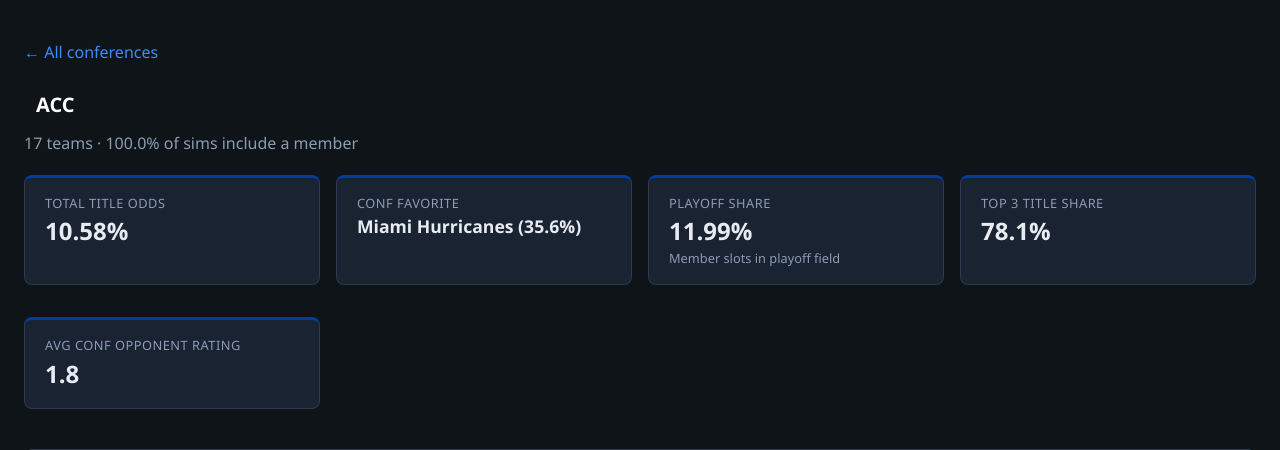
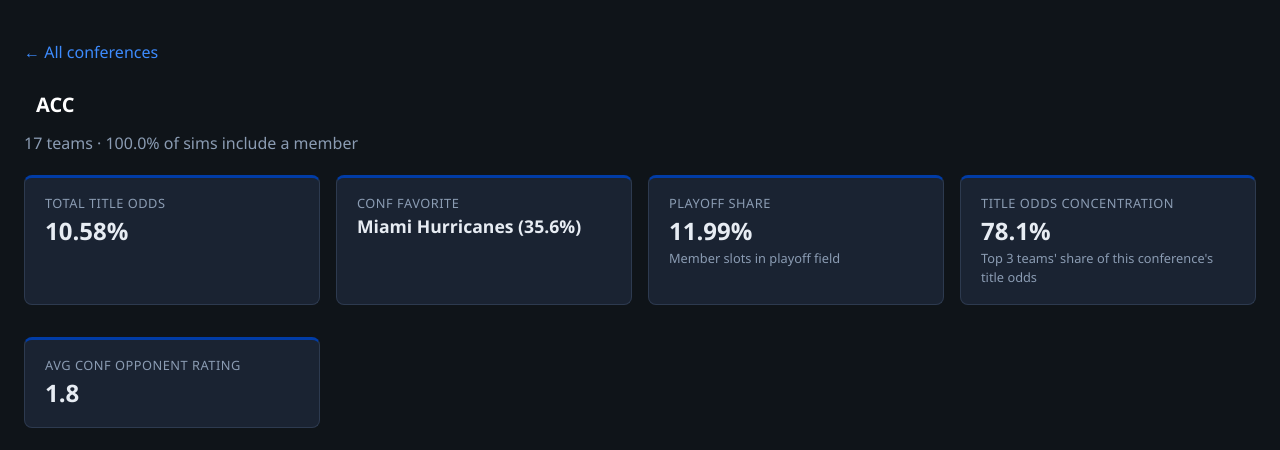
Before and after one commit to tripleaendermikal/cfb-viewer, a Flask app: page /conferences?conference=ACC in a window 1280 px wide. Shown: the part 56-506 px from the top of the page. Run offline with Flask 3, Linux system fonts and the light colour scheme.

Commit message:
Clarify conference title odds concentration stat card.
Rename the top-3 share label and add helper text explaining it is the top three teams share of conference title odds.

Co-authored-by: Cursor <cursoragent@cursor.com>

```diff
--- a/templates/conference_detail.html
+++ b/templates/conference_detail.html
@@ -35,8 +35,9 @@
     </div>
     {% if deep.title_top3_share_pct is not none %}
     <div class="card conf-accent-card">
-      <div class="stat-label">Top 3 Title Share</div>
+      <div class="stat-label">Title Odds Concentration</div>
       <div class="stat-value">{{ deep.title_top3_share_pct }}%</div>
+      <div class="muted" style="font-size:0.8rem;">Top 3 teams' share of this conference's title odds</div>
     </div>
     {% endif %}
     {% if deep.avg_conf_opponent_fpi is not none %}
```
